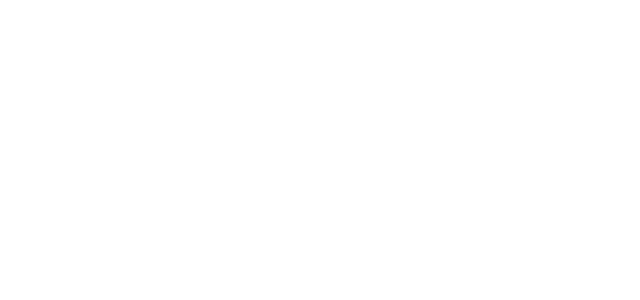
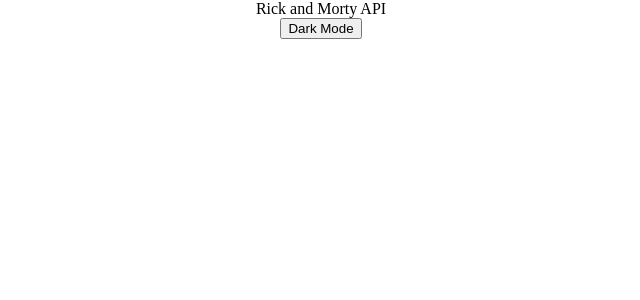
Before and after one commit to cesmc/rickandmorty-cra, a React (Create React App) app: page / in a window 1280 px wide. Shown: the top 300 px of the page, without its empty margins (319-959 px from the left). Built offline with nearby package versions, Linux system fonts and the light colour scheme; the HTML template or start-up script is replaced by a standard one.

Commit message:
chore(app): create darkmode state

```diff
--- a/src/App.js
+++ b/src/App.js
@@ -1,11 +1,11 @@
+import React from 'react';
+import Header from './components/Header/Header';
 import './App.css';
 
 function App() {
   return (
     <div className="App">
-      <header className="App-header">
-        <div></div>
-      </header>
+      <Header/>
     </div>
   );
 }
--- a/src/components/Header/Header.js
+++ b/src/components/Header/Header.js
@@ -1,10 +1,16 @@
-import React from 'react';
+import React, { useState } from 'react';
 
 const Header = () => {
+  const [darkMode, setDarkmode] = useState(false);
+
+  const handleClick = () => {
+    setDarkmode(!darkMode);
+  }
 
   return (
     <div className='Header'>
      <div>Rick and Morty API</div>
+     <button type='button' onClick={handleClick}>{!darkMode ? 'Dark Mode' : 'Light Mode'}</button>
     </div>
   )
 }
```
